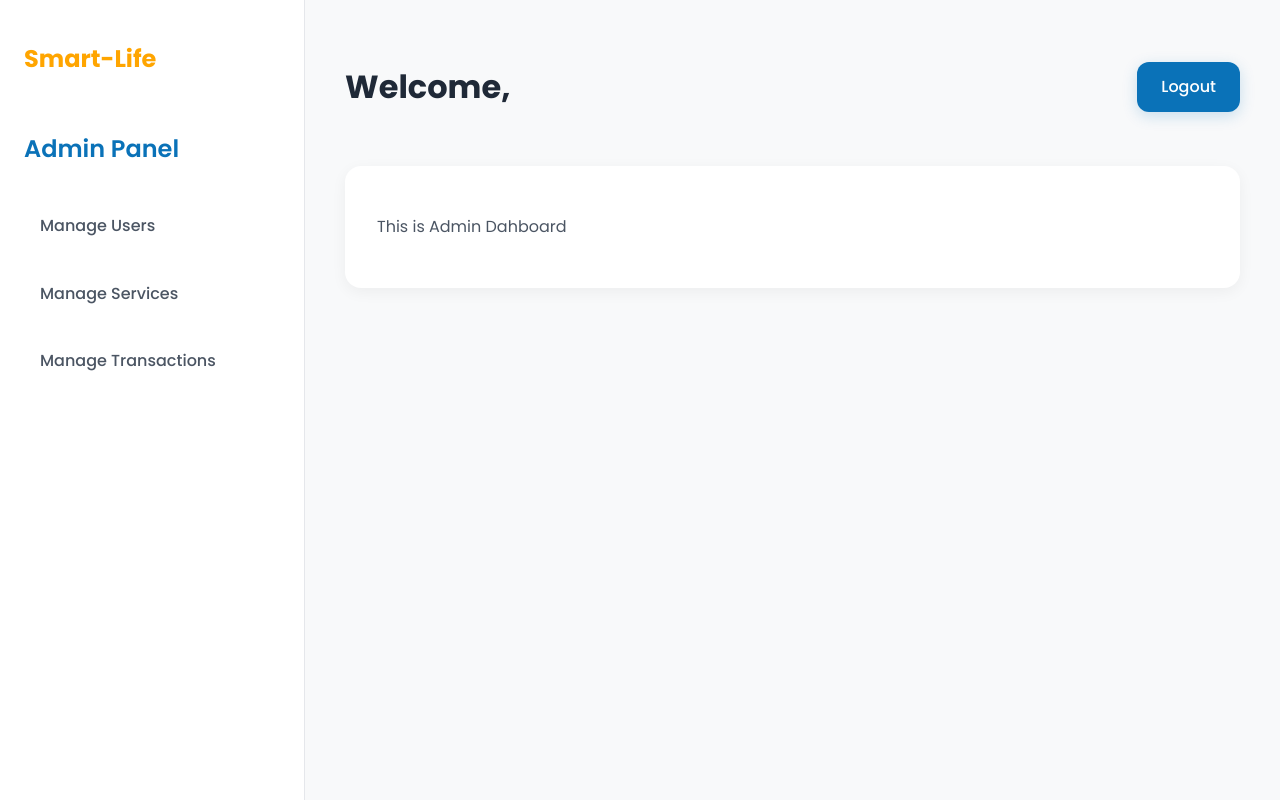
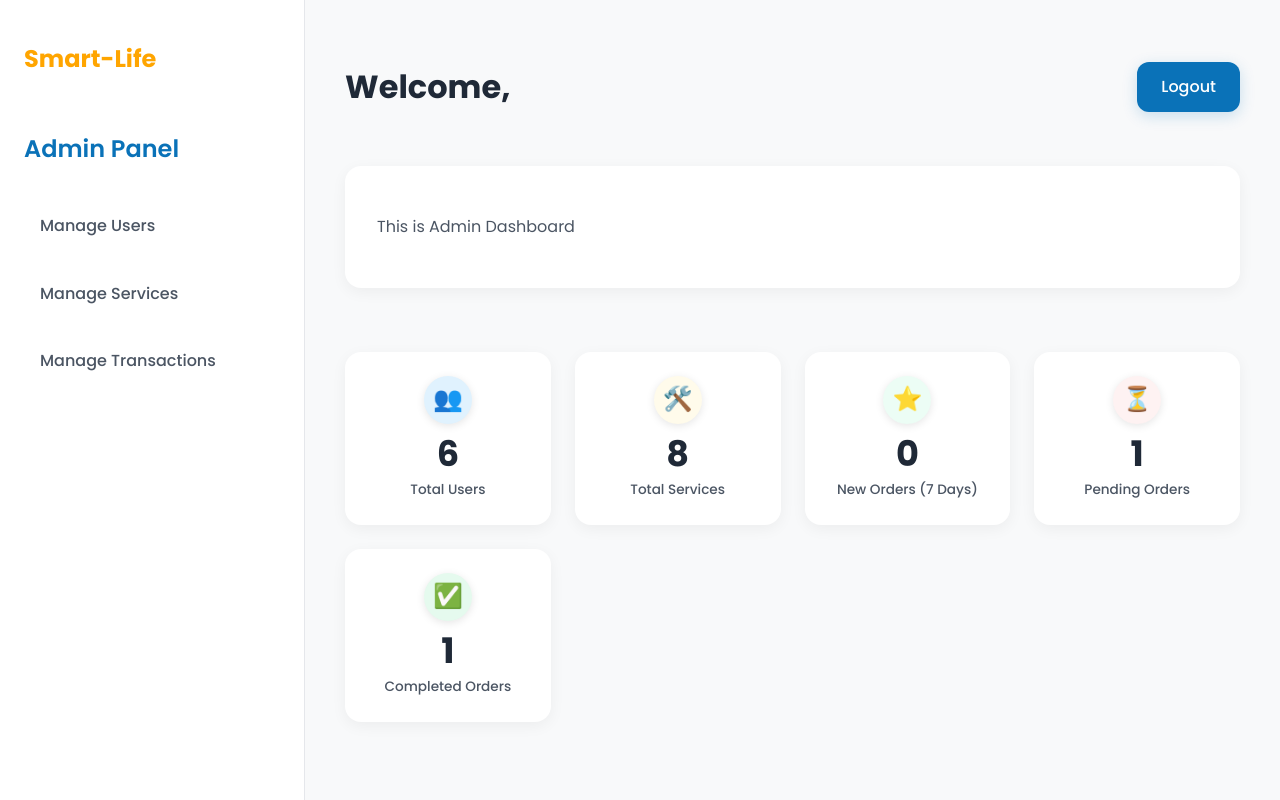
Before and after one commit to hira8talukder/Smart-Life, a PHP site: the page made by Admin Control Panel/dashboard.php in a window 1280 px wide. Run offline with PHP 8.4, Linux system fonts and the light colour scheme; a user stored in the database is signed in; data comes from the database, SQL or seed files in the repository.

Commit message:
add features for dashboard like total users, total services etc

```diff
--- a/Admin Control Panel/dashboard.php
+++ b/Admin Control Panel/dashboard.php
@@ -1,11 +1,46 @@
 <?php
 session_start();
+include('db.php'); // Database connection included here
 
 // Check if the admin is logged in
 if (!isset($_SESSION['admin_logged_in'])) {
     header('Location: login.php'); // Redirect to login if not logged in
     exit();
 }
+
+// --- Fetch Dashboard Metrics ---
+
+// 1. Total Registered Users
+$query_users = "SELECT COUNT(id) AS total_users FROM users"; // users table
+$result_users = $conn->query($query_users);
+$total_users = $result_users->fetch_assoc()['total_users'] ?? 0;
+
+// 2. Total Services Offered
+$query_services = "SELECT COUNT(id) AS total_services FROM services"; // services table
+$result_services = $conn->query($query_services);
+$total_services = $result_services->fetch_assoc()['total_services'] ?? 0;
+
+// 3. New Orders (Last 7 Days)
+// Checks for orders placed in the last 7 days from the current time.
+$query_new_orders = "
+    SELECT COUNT(orders_id) AS new_orders
+    FROM orders
+    WHERE order_date >= DATE_SUB(NOW(), INTERVAL 7 DAY)
+"; // orders table
+$result_new_orders = $conn->query($query_new_orders);
+$new_orders = $result_new_orders->fetch_assoc()['new_orders'] ?? 0;
+
+// 4. Pending Orders
+$query_pending = "SELECT COUNT(orders_id) AS pending_orders FROM orders WHERE status = 'Pending'"; // orders table
+$result_pending = $conn->query($query_pending);
+$pending_orders = $result_pending->fetch_assoc()['pending_orders'] ?? 0;
+
+// 5. Completed Orders
+$query_completed = "SELECT COUNT(orders_id) AS completed_orders FROM orders WHERE status = 'Completed'"; // orders table
+$result_completed = $conn->query($query_completed);
+$completed_orders = $result_completed->fetch_assoc()['completed_orders'] ?? 0;
+
+// --- End Fetch Dashboard Metrics ---
 ?>
 
 <!DOCTYPE html>
@@ -137,7 +172,67 @@ if (!isset($_SESSION['admin_logged_in'])) {
             box-shadow: 0 6px 20px rgba(10, 114, 184, 0.3);
         }
 
+        /* --- NEW DASHBOARD METRICS STYLES --- */
+        .metrics-grid {
+            display: grid;
+            grid-template-columns: repeat(auto-fit, minmax(200px, 1fr));
+            gap: 1.5rem;
+            margin-bottom: 2rem;
+        }
 
+        .metric-card {
+            background-color: var(--card-bg);
+            padding: 1.5rem;
+            border-radius: 1rem;
+            box-shadow: 0 4px 15px rgba(0, 0, 0, 0.05);
+            display: flex;
+            flex-direction: column;
+            justify-content: space-between;
+            min-height: 120px;
+            transition: transform 0.3s, box-shadow 0.3s;
+            text-align: center; /* Center content like the image */
+        }
+
+        .metric-card:hover {
+            transform: translateY(-5px);
+            box-shadow: 0 8px 20px rgba(0, 0, 0, 0.1);
+        }
+
+        .metric-card .icon-container {
+            width: 48px;
+            height: 48px;
+            border-radius: 50%;
+            display: flex;
+            justify-content: center;
+            align-items: center;
+            font-size: 1.5rem;
+            margin: 0 auto 0.75rem auto; /* Center the icon */
+            box-shadow: 0 2px 8px rgba(0, 0, 0, 0.1);
+        }
+
+        /* Icon Colors */
+        .metric-card.users .icon-container { background-color: #E0F2FE; color: #0A72B8; } /* Light Blue */
+        .metric-card.services .icon-container { background-color: #FFFBEB; color: #F59E0B; } /* Light Amber */
+        .metric-card.new-orders .icon-container { background-color: #ECFDF5; color: #059669; } /* Light Green */
+        .metric-card.pending .icon-container { background-color: #FEF2F2; color: #EF4444; } /* Light Red */
+        .metric-card.completed .icon-container { background-color: #E5FAEE; color: #10B981; } /* Darker Green */
+
+
+        .metric-card .value {
+            font-size: 2.2rem; /* Slightly larger value */
+            font-weight: 700;
+            color: var(--primary-dark);
+            line-height: 1;
+            margin-bottom: 0.5rem;
+        }
+
+        .metric-card .label {
+            font-size: 0.85rem;
+            font-weight: 500;
+            color: var(--secondary-dark);
+        }
+
+        /* --- Responsive Styles --- */
         @media (max-width: 768px) {
             .dashboard-container {
                 flex-direction: column;
@@ -174,12 +269,15 @@ if (!isset($_SESSION['admin_logged_in'])) {
                 align-items: flex-start;
                 gap: 1rem;
             }
+
+            .metrics-grid {
+                grid-template-columns: 1fr; /* Stack cards on small screens */
+            }
         }
     </style>
 </head>
 <body>
     <div class="dashboard-container">
-        <!-- Sidebar Navigation -->
         <div class="sidebar">
             <a href="dashboard.php" class="logo">Smart-Life</a>
             <h2>Admin Panel</h2>
@@ -191,17 +289,48 @@ if (!isset($_SESSION['admin_logged_in'])) {
             </ul>
         </div>
 
-        <!-- Main Content Area -->
         <div class="main-content">
             <div class="header">
-                <h1>Welcome, <?php echo $_SESSION['admin_name']; ?></h1>
+                <h1>Welcome, <?php echo htmlspecialchars($_SESSION['admin_name'] ?? 'Admin'); ?></h1>
                 <a href="logout.php" class="logout-link">Logout</a>
             </div>
+            <div class="content-card" style="background-color: var(--card-bg); border-radius: 1rem; box-shadow: 0 4px 15px rgba(0, 0, 0, 0.05); padding: 2rem;margin-bottom: 4rem;">
+                <p style="color: var(--secondary-dark);">This is Admin Dashboard</p>
+            </div>
+            <div class="metrics-grid">
 
-            <!-- Dashboard Content Card -->
-            <div class="content-card" style="background-color: var(--card-bg); border-radius: 1rem; box-shadow: 0 4px 15px rgba(0, 0, 0, 0.05); padding: 2rem;">
-                <p style="color: var(--secondary-dark);">This is Admin Dahboard</p>
+                <div class="metric-card users">
+                    <div class="icon-container">👥</div>
+                    <div class="value"><?php echo number_format($total_users); ?></div>
+                    <div class="label">Total Users</div>
+                </div>
+
+                <div class="metric-card services">
+                    <div class="icon-container">🛠️</div>
+                    <div class="value"><?php echo number_format($total_services); ?></div>
+                    <div class="label">Total Services</div>
+                </div>
+
+                <div class="metric-card new-orders">
+                    <div class="icon-container">⭐</div>
+                    <div class="value"><?php echo number_format($new_orders); ?></div>
+                    <div class="label">New Orders (7 Days)</div>
+                </div>
+
+                <div class="metric-card pending">
+                    <div class="icon-container">⏳</div>
+                    <div class="value"><?php echo number_format($pending_orders); ?></div>
+                    <div class="label">Pending Orders</div>
+                </div>
+
+                <div class="metric-card completed">
+                    <div class="icon-container">✅</div>
+                    <div class="value"><?php echo number_format($completed_orders); ?></div>
+                    <div class="label">Completed Orders</div>
+                </div>
             </div>
+
+
         </div>
     </div>
 </body>
```
